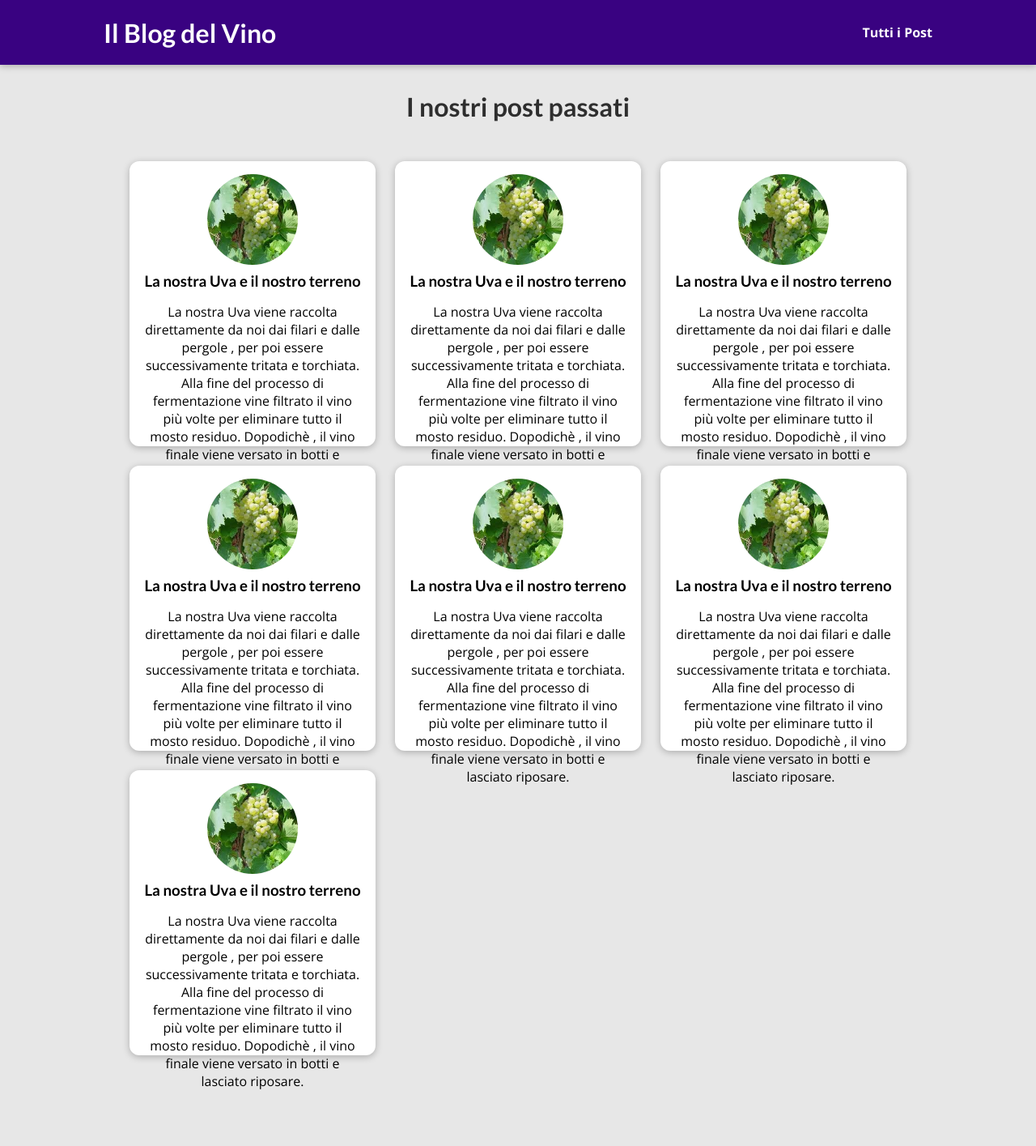
After one commit to danielino-87/my_site, a Django app: template blog/templates/blog/all-posts.html in a window 1280 px wide. The commit adds this page. Shown: the whole page at 81% size. Run offline with Django 3.2, Linux system fonts and the light colour scheme; the template is opened without the code that fills it, so the values that code supplies are empty.

```diff
--- /dev/null
+++ b/blog/static/blog/all-posts.css
@@ -0,0 +1,43 @@
+body {
+    background-color: #e7e7e7;
+  }
+
+  #main-navigation {
+    background-color: #390281;
+    box-shadow: 0 2px 8px rgba(0, 0, 0, 0.25);
+  }
+
+  #all-posts {
+    margin: 7rem auto;
+    width: 90%;
+    max-width: 60rem;
+  }
+
+  #all-posts h2 {
+    text-align: center;
+    font-size: 2rem;
+    color: #2e2e2e;
+    margin: 3rem 0;
+  }
+
+  ul {
+    list-style: none;
+    margin: 0;
+    padding: 0;
+    display: grid;
+    grid-template-columns: repeat(auto-fill, minmax(17rem, 1fr));
+    gap: 1.5rem;
+  }
+
+  .post img {
+    width: 7rem;
+    height: 7rem;
+  }
+
+  .post a {
+    height: 22rem;
+    transform-origin: center;
+    box-shadow: 0 2px 8px rgba(0, 0, 0, 0.25);
+    border-radius: 12px;
+    background-color: white;
+  }
--- /dev/null
+++ b/blog/static/blog/post.css
@@ -0,0 +1,43 @@
+.post {
+    display: flex;
+    flex-direction: column;
+    align-items: center;
+    text-align: center;
+  }
+
+  .post a {
+    text-decoration: none;
+    color: black;
+    transition: all 0.2s ease;
+    padding: 1rem;
+  }
+
+  .post a:hover,
+  .post a:active {
+    transform: scale(1.1);
+    background-color: #390281;
+    color: white;
+  }
+
+  .post img {
+    width: 5rem;
+    height: 5rem;
+    object-fit: cover;
+    border-radius: 50%;
+  }
+
+  .post h3 {
+    margin: 0.25rem 0;
+  }
+
+  .post time {
+    color: #666666;
+    margin: 0.25rem;
+    font-style: italic;
+    font-size: 0.85rem;
+  }
+
+  .post:hover time,
+  .post:active time {
+    color: white;
+  }
--- /dev/null
+++ b/blog/templates/blog/all-posts.html
@@ -0,0 +1,32 @@
+{% extends 'base.html' %}
+
+{% load static %}
+
+{% block title %}
+  Tutti i Post
+{% endblock  %}
+
+
+{% block css_files %}
+  <link rel="stylesheet" href="{% static "blog/post.css"%}">
+  <link rel="stylesheet" href="{% static "blog/all-posts.css"%}">
+
+{% endblock  %}
+
+
+
+{% block  body %}
+  <section id= "all-posts">
+    <h2>I nostri post passati</h2>
+
+     <ul>
+        {% include "blog/includes/post.html" %}
+        {% include "blog/includes/post.html" %}
+        {% include "blog/includes/post.html" %}
+        {% include "blog/includes/post.html" %}
+        {% include "blog/includes/post.html" %}
+        {% include "blog/includes/post.html" %}
+        {% include "blog/includes/post.html" %}
+     </ul>
+ </section>
+{% endblock %}
--- /dev/null
+++ b/blog/templates/blog/includes/post.html
@@ -0,0 +1,20 @@
+{% load static %}
+
+<li>
+         <article class="post">
+             <a href="">
+                <img src="{%static "blog/images/uva_fragola_bianca.jfif" %}" alt="Uva Fragola" />
+                <div class="post__content">
+                <h3>La nostra Uva e il nostro terreno</h3>
+                <p> La nostra Uva  viene raccolta direttamente
+                   da noi dai filari e dalle pergole ,
+                   per poi essere successivamente tritata e torchiata. Alla fine del processo di fermentazione
+                   vine filtrato il vino più volte per eliminare tutto il mosto residuo. Dopodichè , il vino finale viene versato in botti
+                   e lasciato riposare.
+                 </p>
+                </div>
+             </a>
+
+         </article>
+
+       </li>
--- a/blog/views.py
+++ b/blog/views.py
@@ -8,8 +8,8 @@ from django.shortcuts import render
 def starting_page (request):
     return render (request , "blog/index.html")
 
-def posts (request , post):
-    pass
+def posts (request):
+    return render (request,"blog/all-posts.html" )
 
 def single_post(request):
     pass
--- a/templates/base.html
+++ b/templates/base.html
@@ -15,6 +15,14 @@
 
 
 <body>
+    <header id="main-navigation">
+     <h1> <a href="">Il Blog del Vino</a></h1>
+
+     <nav>
+     <a href="">Tutti i Post</a>
+     </nav>
+  </header>
+
   {% block body %}
 
   {% endblock %}
```
Also changed, not shown: blog/templates/blog/index.html (+2 -24 lines), blog/templates/blog/include/header.html (deleted).
